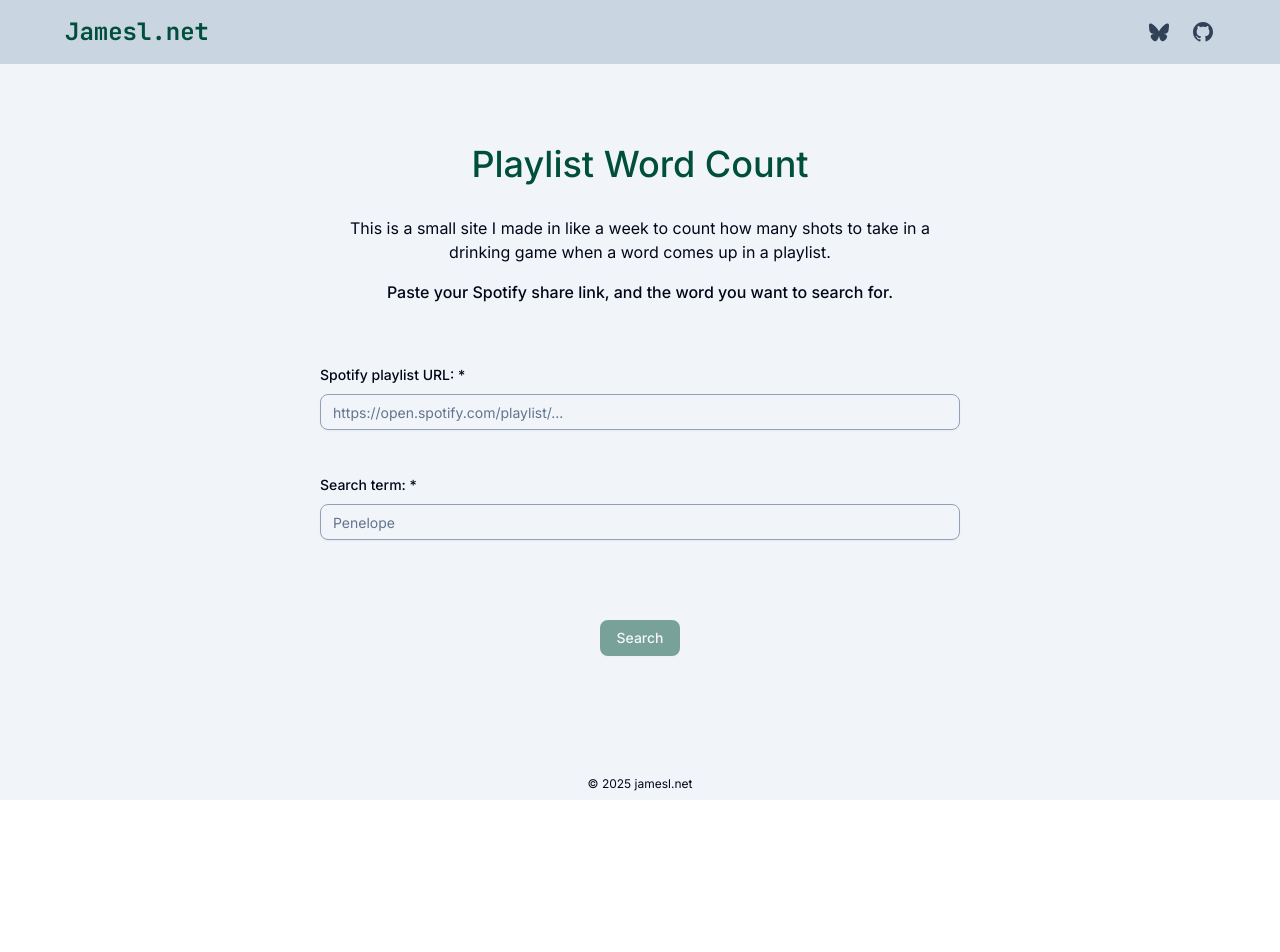
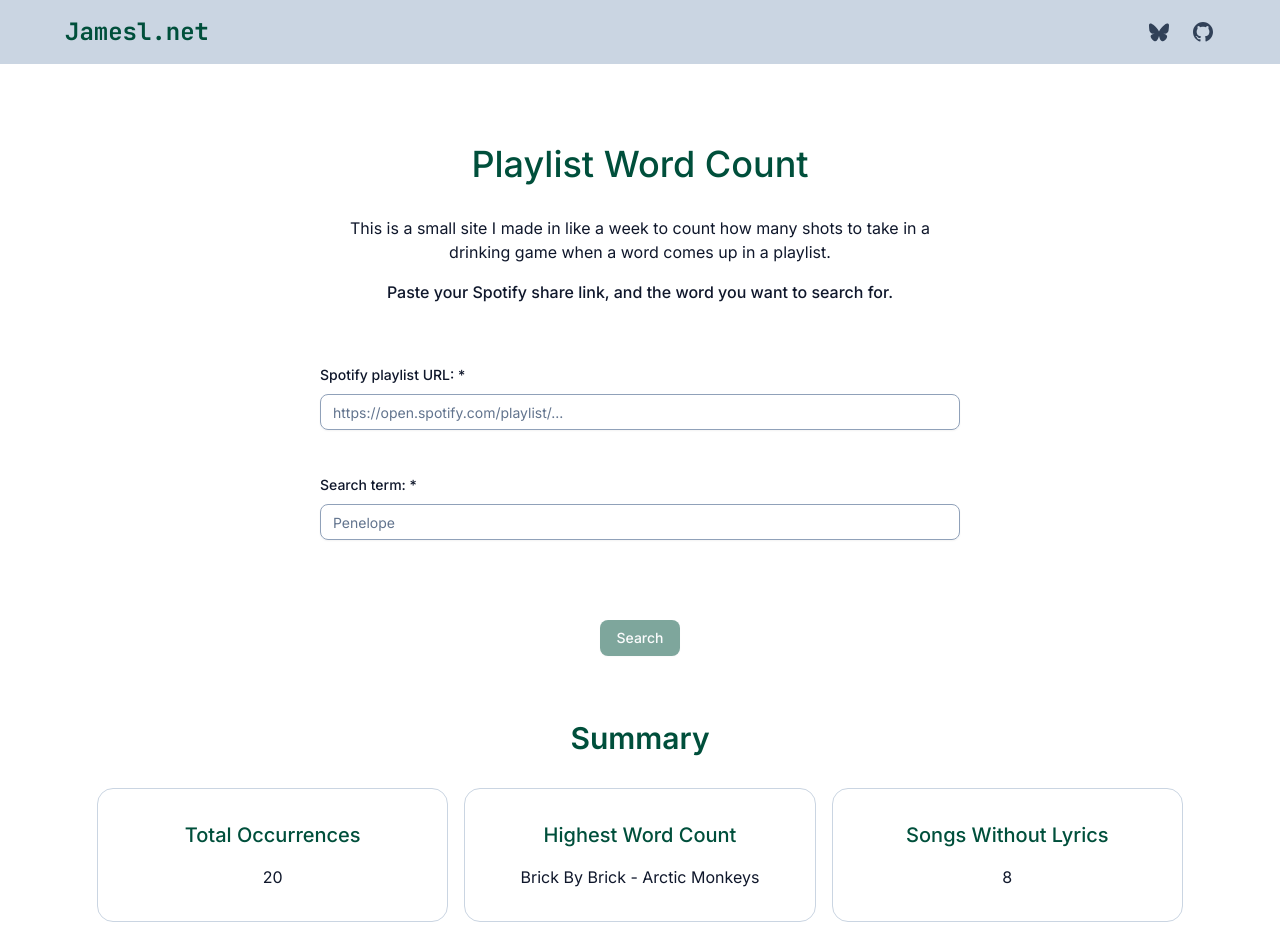
Before and after one commit to jamesleedev/playlist-wordcount, a Next.js app: page / in a window 1280 px wide. Shown: the top 952 px of the page. Before the commit the page ends 800 px from the top, so only its background shows below. Built offline with nearby package versions, Linux system fonts and the light colour scheme.

Commit message:
feat: add success screen template

```diff
--- a/src/components/footer.tsx
+++ b/src/components/footer.tsx
@@ -2,7 +2,7 @@
 
 export const Footer: FC = () => {
   return (
-    <footer className="container bg-slate-100 py-2 text-center">
+    <footer className="container py-2 text-center">
       <p className="text-xs">&copy; 2025 jamesl.net</p>
     </footer>
   );
--- /dev/null
+++ b/src/components/success/card/card.tsx
@@ -0,0 +1,18 @@
+import { type FC, type ReactNode } from 'react';
+
+import { cn } from '@/lib/utils';
+
+interface Props {
+  className?: string;
+  title: string;
+  children: ReactNode;
+}
+
+export const Card: FC<Props> = ({ className, title, children }) => {
+  return (
+    <div className={cn('flex-1/2 grow rounded-2xl border border-slate-300 p-8', className)}>
+      <h3 className="mb-4 text-xl font-medium text-emerald-900">{title}</h3>
+      <p>{children}</p>
+    </div>
+  );
+};
--- /dev/null
+++ b/src/components/success/success.tsx
@@ -0,0 +1,21 @@
+import { type FC } from 'react';
+
+import { Card } from '@/components/success/card/card';
+
+interface Props {
+  count: number;
+  errors: number;
+}
+
+export const Success: FC<Props> = ({ count, errors }) => {
+  return (
+    <div className="container my-16 flex flex-col items-center justify-center gap-8">
+      <h2 className="text-3xl font-semibold text-emerald-900">Summary</h2>
+      <div className="flex w-full flex-col items-center justify-evenly gap-4 md:flex-row">
+        <Card title="Total Occurrences">{count}</Card>
+        <Card title="Highest Word Count">Brick By Brick - Arctic Monkeys</Card>
+        <Card title="Songs Without Lyrics">{errors}</Card>
+      </div>
+    </div>
+  );
+};
--- a/src/pages/index.tsx
+++ b/src/pages/index.tsx
@@ -2,14 +2,16 @@
 import { Footer } from '@/components/footer';
 import { Form } from '@/components/form';
 import { Navbar } from '@/components/navbar';
+import { Success } from '@/components/success/success';
 
 export default function Home() {
   return (
-    <div className="flex h-screen flex-col items-center justify-between bg-slate-100 font-sans">
+    <div className="flex h-screen flex-col items-center justify-between font-sans text-slate-900">
       <Navbar />
-      <main className="container grow bg-slate-100 py-20 text-center">
+      <main className="container grow py-20 text-center">
         <Header />
         <Form />
+        <Success count={20} errors={8} />
       </main>
       <Footer />
     </div>
--- a/src/styles/globals.css
+++ b/src/styles/globals.css
@@ -123,11 +123,6 @@
   --sidebar-ring: oklch(0.551 0.027 264.364);
 }
 
-@layer base {
-  * {
-    @apply border-border outline-ring/50;
-  }
-  body {
-    @apply bg-background text-foreground;
-  }
+body {
+  @apply bg-background text-foreground;
 }
```
